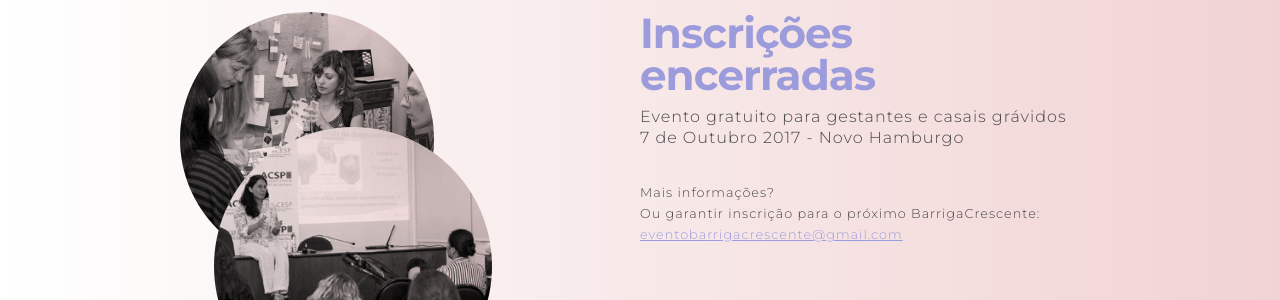
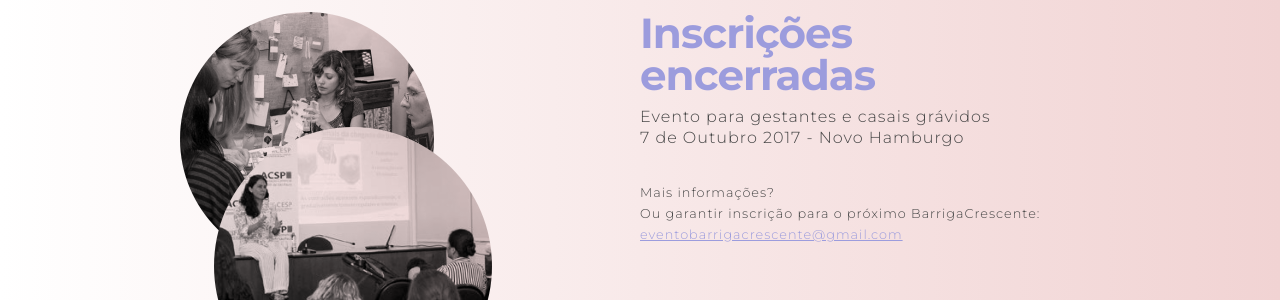
Before and after one commit to barrigacrescente/bc-website, a Jekyll site: the page built from index.html, in a window 1280 px wide and 900 px high, scrolled down 1585 px. Shown: the part 153-453 px from the top of the window. Built offline with Jekyll 4.4.1, drawn with Linux system fonts in a browser that asks for light colours; some of the changed text lies outside the part shown.

Commit message:
remove text

```diff
--- a/_layouts/landing.html
+++ b/_layouts/landing.html
@@ -23,7 +23,7 @@
           </div>
           <div class="header-calendar-content-cta flex-item">
             <p class="header-calendar-content-cta-label">
-              Evento gratuito
+
             </p>
             <p>
               <a class="btn btn-header btn-subscription" href="#event-subscription-container">
@@ -150,7 +150,7 @@
         </div>
         <div class="event-subscription-form flex-item">
           <h3 class="landing-title" style="margin-top:0;margin-bottom: 10px;">Inscrições <br> encerradas</h3>
-            Evento gratuito para gestantes e casais grávidos
+            Evento para gestantes e casais grávidos
             <br>
             7 de Outubro 2017 - Novo Hamburgo
             <br>
@@ -333,7 +333,7 @@
     <section>
       <div class="wrapper cta-container">
         <p class="cta-container-title">
-          Evento gratuito
+
         </p>
         <p>
           <!-- <a class="btn btn-subscription" href="#event-subscription-container">
```
